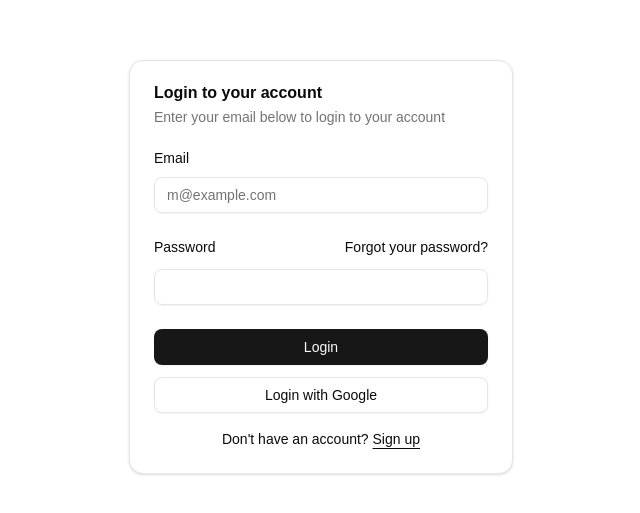
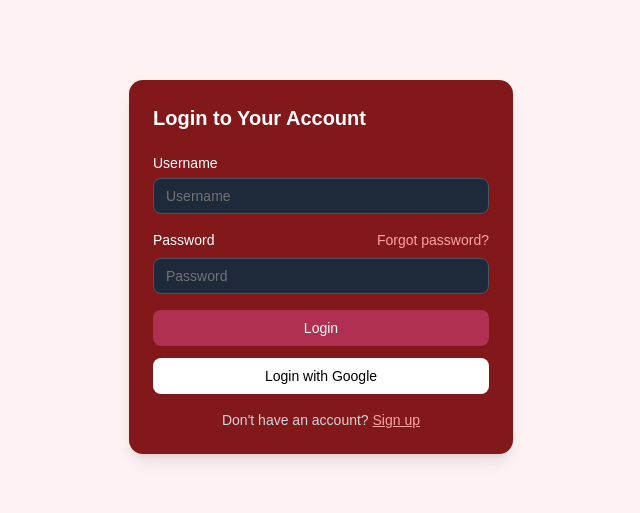
Before and after one commit to tikuzaa/QuickDonors, a React (Vite) app in the folder quick-donors/: page /login in a window 1280 px wide. Shown: the part 133-646 px from the top of the page, without its empty margins (319-959 px from the left). Built offline with nearby package versions, Linux system fonts and the light colour scheme; no server answers.

Commit message:
Sending requests correctly

```diff
--- a/quick-donors/src/App.jsx
+++ b/quick-donors/src/App.jsx
@@ -3,6 +3,7 @@ import Home from "./pages/Home";
 import Login from "./pages/Login";
 // import Register from "./pages/Register";
 import Dashboard from "./pages/Dashboard";
+import Signup from "./pages/Signup";
 // import FindDonors from "./pages/FindDonors";
 // import BloodRequest from "./pages/BloodRequest";
 // import Notifications from "./pages/Notifications";
@@ -16,6 +17,7 @@ function App() {
       <Routes>
         <Route path="/" element={<Home />} />
         <Route path="/login" element={<Login />} />
+        <Route path="/signup" element={<Signup />} />
         <Route path="/dashboard" element={<Dashboard />} />
         {/* <Route path="/register" element={<Register />} />
         <Route path="/find-donors" element={<FindDonors />} />
--- a/quick-donors/src/components/login-form.jsx
+++ b/quick-donors/src/components/login-form.jsx
@@ -1,60 +1,113 @@
-import { cn } from "@/lib/utils"
-import { Button } from "@/components/ui/button"
+import { cn } from "@/lib/utils";
+import { Button } from "@/components/ui/button";
 import {
   Card,
   CardContent,
-  CardDescription,
   CardHeader,
   CardTitle,
-} from "@/components/ui/card"
-import { Input } from "@/components/ui/input"
-import { Label } from "@/components/ui/label"
+} from "@/components/ui/card";
+import { Input } from "@/components/ui/input";
+import { Label } from "@/components/ui/label";
+import { Link, useNavigate } from "react-router-dom";
+import { useState } from "react";
+import axios from "axios";
 
-export function LoginForm({
-  className,
-  ...props
-}) {
+export function LoginForm({ className, ...props }) {
+  const [username, setUsername] = useState("");
+  const [password, setPassword] = useState("");
+  const [error, setError] = useState(null);
+  const navigate = useNavigate();
+
+  const handleSignIn = async (e) => {
+    e.preventDefault();
+    setError(null);
+
+    try {
+      const response = await axios.post("http://localhost:8080/auth/signin", {
+        username,
+        password,
+      }, { headers: { "Content-Type": "application/json" }, withCredentials: true });
+      console.log("Login successful", response.data);
+      navigate("/dashboard");
+    } catch (err) {
+      console.error("Login error:", err.response?.data || err.message);
+      setError("Invalid username or password. Please try again.");
+    }
+  };
+
   return (
     <div className={cn("flex flex-col gap-6", className)} {...props}>
-      <Card>
+      <Card className="bg-red-900 backdrop-blur-md shadow-lg border-none text-white">
         <CardHeader>
-          <CardTitle>Login to your account</CardTitle>
-          <CardDescription>
-            Enter your email below to login to your account
-          </CardDescription>
+          <CardTitle className="text-xl font-semibold">
+            Login to Your Account
+          </CardTitle>
         </CardHeader>
         <CardContent>
-          <form>
-            <div className="flex flex-col gap-6">
-              <div className="grid gap-3">
-                <Label htmlFor="email">Email</Label>
-                <Input id="email" type="email" placeholder="m@example.com" required />
+          <form onSubmit={handleSignIn}>
+            <div className="flex flex-col gap-4">
+              <div className="grid gap-2">
+                <Label htmlFor="username" className="text-white">
+                  Username
+                </Label>
+                <Input
+                  id="username"
+                  type="text"
+                  placeholder="Username"
+                  required
+                  autoComplete="username"
+                  className="bg-gray-800 border-gray-600 text-white placeholder-gray-400 focus:ring-[#B03052]"
+                  value={username}
+                  onChange={(e) => setUsername(e.target.value)}
+                />
               </div>
-              <div className="grid gap-3">
+              <div className="grid gap-2">
                 <div className="flex items-center">
-                  <Label htmlFor="password">Password</Label>
+                  <Label htmlFor="password" className="text-white">
+                    Password
+                  </Label>
                   <a
                     href="#"
-                    className="ml-auto inline-block text-sm underline-offset-4 hover:underline">
-                    Forgot your password?
+                    className="ml-auto text-sm text-red-300 hover:text-red-400 transition-all"
+                  >
+                    Forgot password?
                   </a>
                 </div>
-                <Input id="password" type="password" required />
+                <Input
+                  id="password"
+                  type="password"
+                  placeholder="Password"
+                  required
+                  autoComplete="current-password"
+                  className="bg-gray-800 border-gray-600 text-white placeholder-gray-400 focus:ring-[#B03052]"
+                  value={password}
+                  onChange={(e) => setPassword(e.target.value)}
+                />
               </div>
+              {error && <p className="text-sm text-red-300">{error}</p>}
               <div className="flex flex-col gap-3">
-                <Button type="submit" className="w-full">
+                <Button
+                  type="submit"
+                  className="w-full bg-[#B03052] hover:bg-[#D04460] rounded-md py-1"
+                >
                   Login
                 </Button>
-                <Button variant="outline" className="w-full">
+                <Button
+                  variant="outline"
+                  className="w-full border-red-400 text-black hover:bg-red-200/10 hover:text-white"
+                >
                   Login with Google
                 </Button>
               </div>
             </div>
-            <div className="mt-4 text-center text-sm">
-              Don&apos;t have an account?{" "}
-              <a href="#" className="underline underline-offset-4">
+            <div className="mt-4 text-center text-sm text-gray-300">
+              Don't have an account?{" "}
+              <Link
+                to="/signup"
+                className="text-red-300 underline hover:text-red-400"
+              >
                 Sign up
-              </a>
+              </Link>
             </div>
           </form>
         </CardContent>
--- a/quick-donors/src/components/ui/button.jsx
+++ b/quick-donors/src/components/ui/button.jsx
@@ -5,7 +5,7 @@ import { cva } from "class-variance-authority";
 import { cn } from "@/lib/utils"
 
 const buttonVariants = cva(
-  "inline-flex items-center justify-center gap-2 whitespace-nowrap rounded-md text-sm font-medium transition-[color,box-shadow] disabled:pointer-events-none disabled:opacity-50 [&_svg]:pointer-events-none [&_svg:not([class*='size-'])]:size-4 shrink-0 [&_svg]:shrink-0 outline-none focus-visible:border-ring focus-visible:ring-ring/50 focus-visible:ring-[3px] aria-invalid:ring-destructive/20 dark:aria-invalid:ring-destructive/40 aria-invalid:border-destructive",
+  "inline-flex items-center justify-center gap-2 whitespace-nowrap rounded-md text-sm font-medium transition-[color,box-shadow] disabled:pointer-events-none disabled:opacity-50 [&_svg]:pointer-events-none [&_svg:not([class*='size-'])]:size-4 shrink-0 [&_svg]:shrink-0 outline-none focus-visible:border-ring focus-visible:ring-ring/50 focus-visible:ring-[3px] aria-invalid:ring-destructive/20 dark:aria-invalid:ring-destructive/40 aria-invalid:border-destructive cursor-pointer",
   {
     variants: {
       variant: {
@@ -14,7 +14,7 @@ const buttonVariants = cva(
         destructive:
           "bg-destructive text-white shadow-xs hover:bg-destructive/90 focus-visible:ring-destructive/20 dark:focus-visible:ring-destructive/40",
         outline:
-          "border border-input bg-background shadow-xs hover:bg-accent hover:text-accent-foreground",
+          "hover:border border-input bg-background shadow-xs hover:bg-accent hover:text-accent-foreground",
         secondary:
           "bg-secondary text-secondary-foreground shadow-xs hover:bg-secondary/80",
         ghost: "hover:bg-accent hover:text-accent-foreground",
--- a/quick-donors/src/pages/Login.jsx
+++ b/quick-donors/src/pages/Login.jsx
@@ -1,10 +1,11 @@
-import { LoginForm } from "@/components/login-form"
+import { LoginForm } from "@/components/login-form";
+
 export default function Login() {
   return (
-    <div className="flex min-h-svh w-full items-center justify-center p-6 md:p-10">
+    <div className="flex min-h-screen w-full items-center justify-center bg-red-50 p-6 md:p-10">
       <div className="w-full max-w-sm">
         <LoginForm />
       </div>
     </div>
-  )
+  );
 }
--- a/quick-donors/src/pages/Signup.jsx
+++ b/quick-donors/src/pages/Signup.jsx
@@ -0,0 +1,11 @@
+import { SignupForm } from "@/components/signup-form";
+
+export default function Signup() {
+  return (
+    <div className="flex min-h-screen w-full items-center justify-center bg-red-50 p-6 md:p-10">
+      <div className="w-full max-w-sm">
+        <SignupForm />
+      </div>
+    </div>
+  );
+}
```
Also changed, not shown: quick-donors/src/components/Navigation.jsx (+80 -89 lines), quick-donors/src/pages/Dashboard.jsx (+38 -49 lines), quick-donors/src/pages/Home.jsx (+31 -28 lines).
